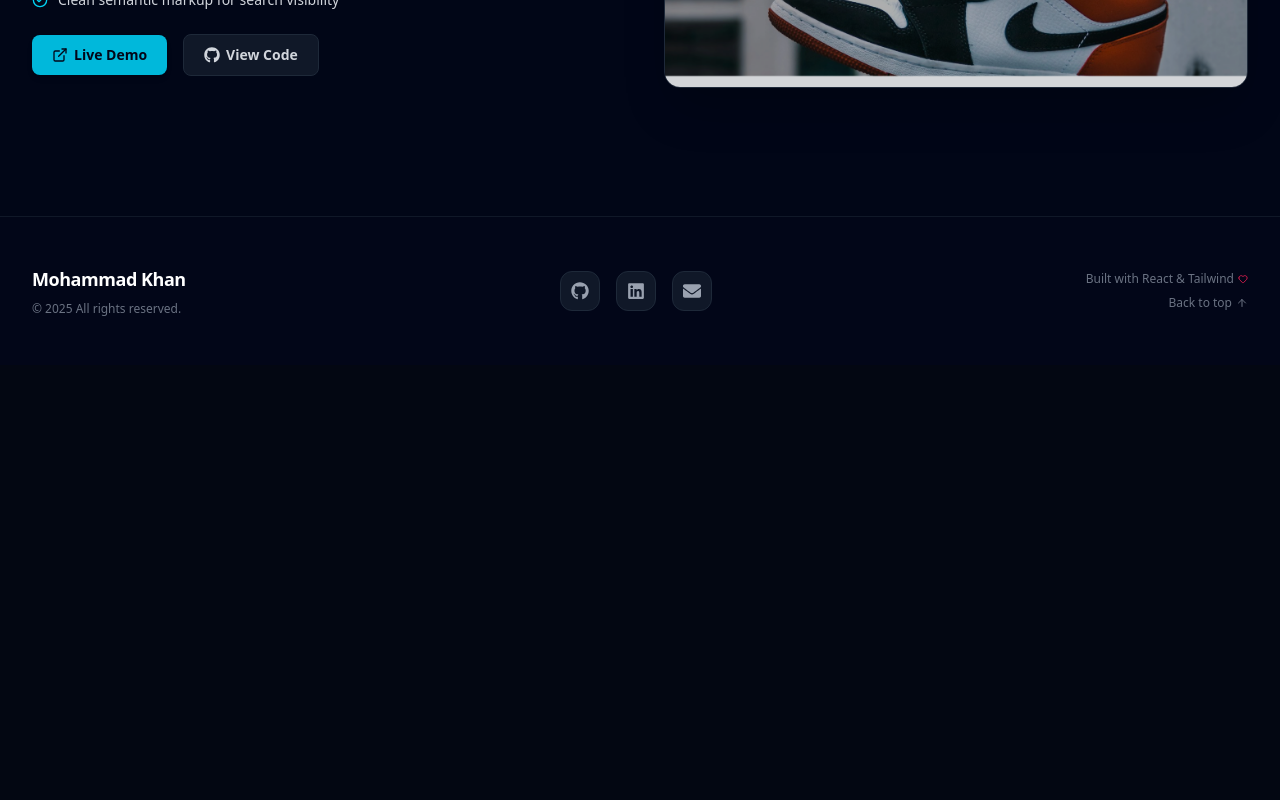
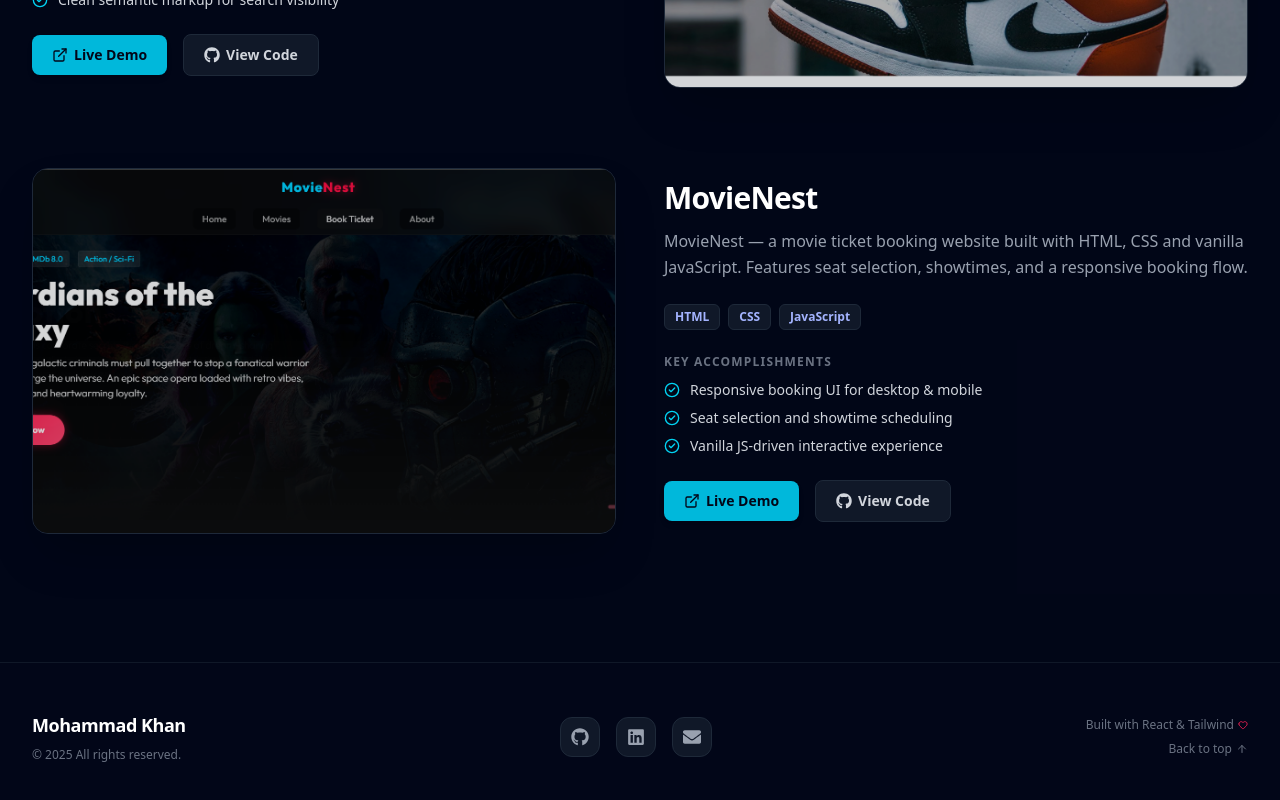
Before and after one commit to mohammad9729/porfolio.v2, a React (Vite) app: page /project in a window 1280 px wide. Shown: the part 1185-1985 px from the top of the page. Before the commit the page ends 1550 px from the top, so only its background shows below. Built offline with nearby package versions, Linux system fonts and the light colour scheme.

Commit message:
Add MovieNest project entry and placeholder image

```diff
--- a/index.html
+++ b/index.html
@@ -2,7 +2,7 @@
 <html lang="en">
   <head>
     <meta charset="UTF-8" />
-    <link rel="icon" type="image/svg+xml" href="/vite.svg" />
+    <link rel="icon" type="image/svg+xml" href="https://file.aiquickdraw.com/imgcompressed/img/compressed_64c29b4b667d83477ea28c7c7711a515.webp" />
     <meta name="viewport" content="width=device-width, initial-scale=1.0" />
     <title>Mohammad Khan | Full Stack Developer Portfolio</title>
     <link rel="preconnect" href="https://fonts.googleapis.com">
--- a/src/component/sections/Projects.jsx
+++ b/src/component/sections/Projects.jsx
@@ -31,6 +31,20 @@ export default function Projects() {
         "Fully responsive Bootstrap layout across all mobile viewports",
         "Interactive DOM components utilizing vanilla JS",
         "Clean semantic markup for search visibility"
+      ]
+    }
+    ,
+    {
+      title: "MovieNest",
+      description: "MovieNest — a movie ticket booking website built with HTML, CSS and vanilla JavaScript. Features seat selection, showtimes, and a responsive booking flow.",
+      tools: ["HTML", "CSS", "JavaScript"],
+      image: "/MovieNest.png",
+      link: "https://nestmovis.netlify.app/",
+      github: "https://github.com/mohammad9729",
+      highlights: [
+        "Responsive booking UI for desktop & mobile",
+        "Seat selection and showtime scheduling",
+        "Vanilla JS-driven interactive experience"
       ]
     }
   ];
```
Also changed, not shown: public/MovieNest.png (added).
